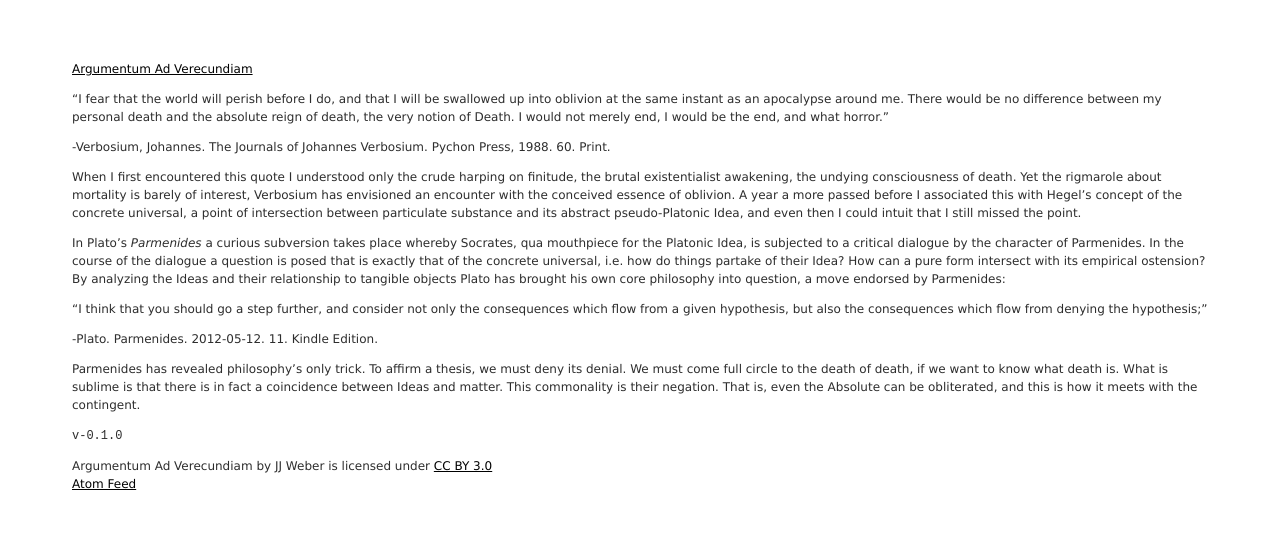
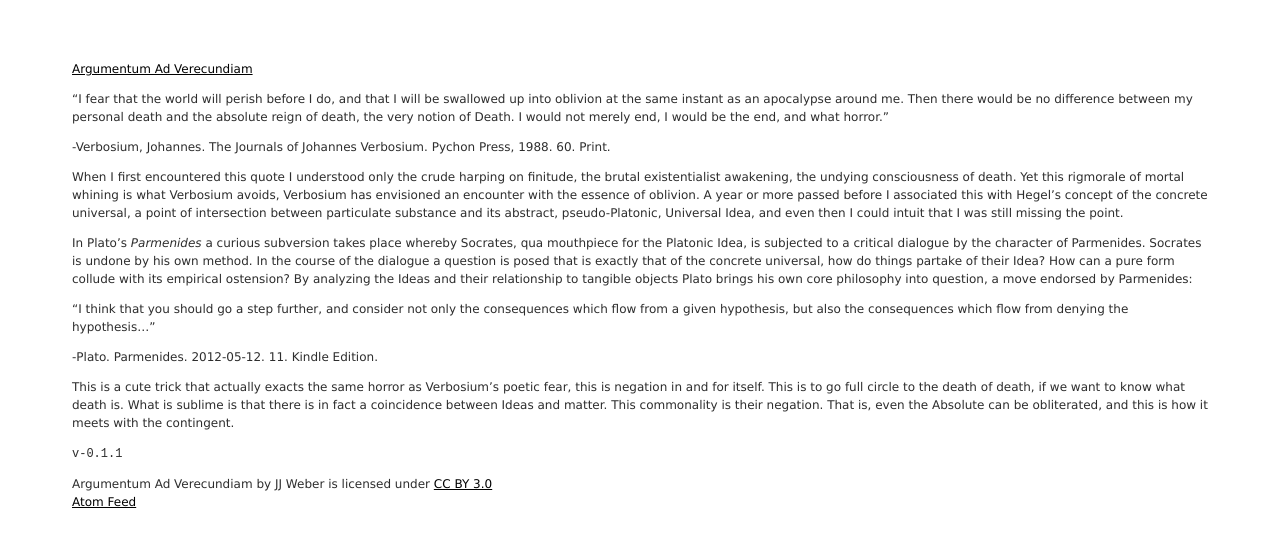
Before and after one commit to jjjjw/argumentum-v, a Jekyll site: the page built from _posts/2013-6-17-i-6.md, in a window 1280 px wide. Shown: the top 547 px of the page. Built offline with Jekyll 4.4.1, drawn with Linux system fonts in a browser that asks for light colours.

Commit message:
Rewording

```diff
--- a/_posts/2013-6-17-i-6.md
+++ b/_posts/2013-6-17-i-6.md
@@ -4,18 +4,18 @@ title: Ideas
 permalink: '6.html'
 ---
 
-"I fear that the world will perish before I do, and that I will be swallowed up into oblivion at the same instant as an apocalypse around me. There would be no difference between my personal death and the absolute reign of death, the very notion of Death. I would not merely end, I would be the end, and what horror."
+"I fear that the world will perish before I do, and that I will be swallowed up into oblivion at the same instant as an apocalypse around me. Then there would be no difference between my personal death and the absolute reign of death, the very notion of Death. I would not merely end, I would be the end, and what horror."
 
 -Verbosium, Johannes. The Journals of Johannes Verbosium. Pychon Press, 1988. 60. Print.
 
-When I first encountered this quote I understood only the crude harping on finitude, the brutal existentialist awakening, the undying consciousness of death. Yet the rigmarole about mortality is barely of interest, Verbosium has envisioned an encounter with the conceived essence of oblivion. A year a more passed before I associated this with Hegel's concept of the concrete universal, a point of intersection between particulate substance and its abstract pseudo-Platonic Idea, and even then I could intuit that I still missed the point.
+When I first encountered this quote I understood only the crude harping on finitude, the brutal existentialist awakening, the undying consciousness of death. Yet this rigmorale of mortal whining is what Verbosium avoids, Verbosium has envisioned an encounter with the essence of oblivion. A year or more passed before I associated this with Hegel's concept of the concrete universal, a point of intersection between particulate substance and its abstract, pseudo-Platonic, Universal Idea, and even then I could intuit that I was still missing the point.
 
-In Plato's *Parmenides* a curious subversion takes place whereby Socrates, qua mouthpiece for the Platonic Idea, is subjected to a critical dialogue by the character of Parmenides. In the course of the dialogue a question is posed that is exactly that of the concrete universal, i.e. how do things partake of their Idea? How can a pure form intersect with its empirical ostension? By analyzing the Ideas and their relationship to tangible objects Plato has brought his own core philosophy into question, a move endorsed by Parmenides:
+In Plato's *Parmenides* a curious subversion takes place whereby Socrates, qua mouthpiece for the Platonic Idea, is subjected to a critical dialogue by the character of Parmenides. Socrates is undone by his own method. In the course of the dialogue a question is posed that is exactly that of the concrete universal, how do things partake of their Idea? How can a pure form collude with its empirical ostension? By analyzing the Ideas and their relationship to tangible objects Plato brings his own core philosophy into question, a move endorsed by Parmenides:
 
-"I think that you should go a step further, and consider not only the consequences which flow from a given hypothesis, but also the consequences which flow from denying the hypothesis;"
+"I think that you should go a step further, and consider not only the consequences which flow from a given hypothesis, but also the consequences which flow from denying the hypothesis..."
 
 -Plato. Parmenides. 2012-05-12. 11. Kindle Edition.
 
-Parmenides has revealed philosophy's only trick. To affirm a thesis, we must deny its denial. We must come full circle to the death of death, if we want to know what death is. What is sublime is that there is in fact a coincidence between Ideas and matter. This commonality is their negation. That is, even the Absolute can be obliterated, and this is how it meets with the contingent.
+This is a cute trick that actually exacts the same horror as Verbosium's poetic fear, this is negation in and for itself. This is to go full circle to the death of death, if we want to know what death is. What is sublime is that there is in fact a coincidence between Ideas and matter. This commonality is their negation. That is, even the Absolute can be obliterated, and this is how it meets with the contingent.
 
-`v-0.1.0`
+`v-0.1.1`
```
